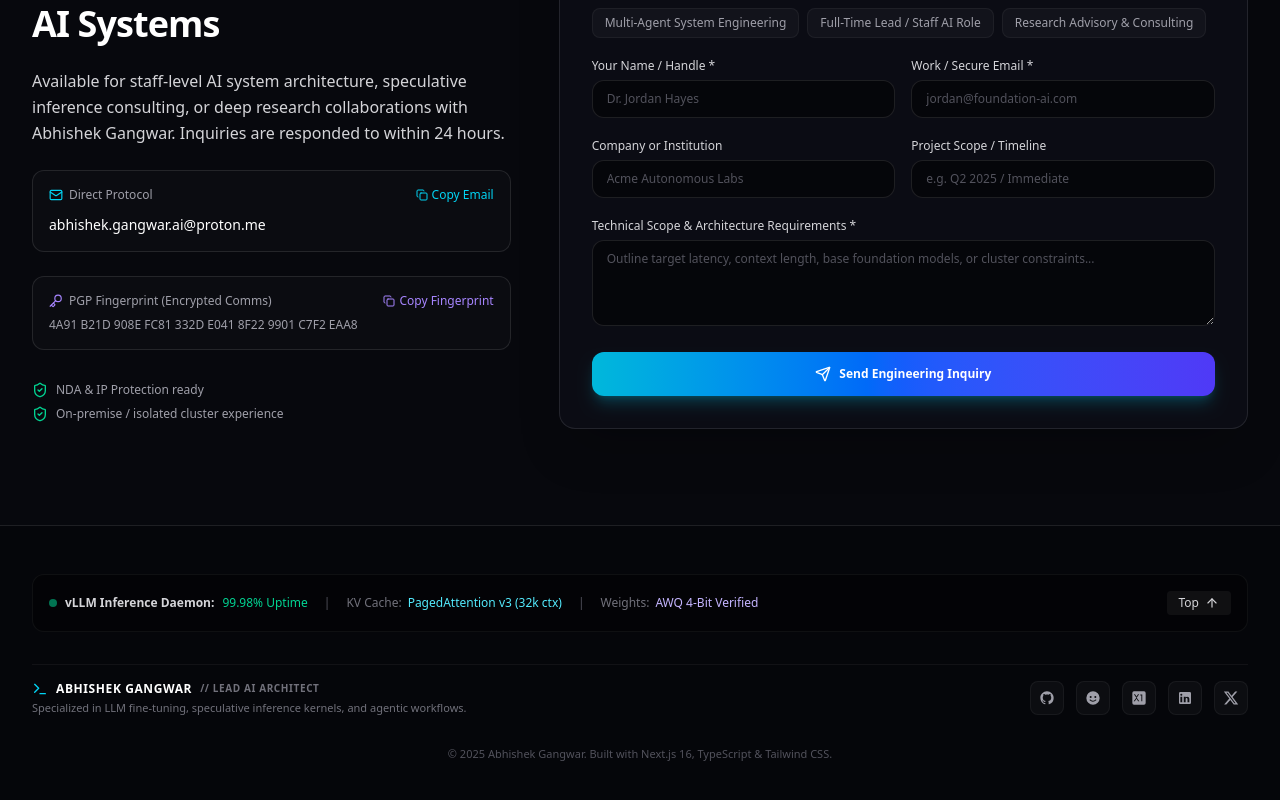
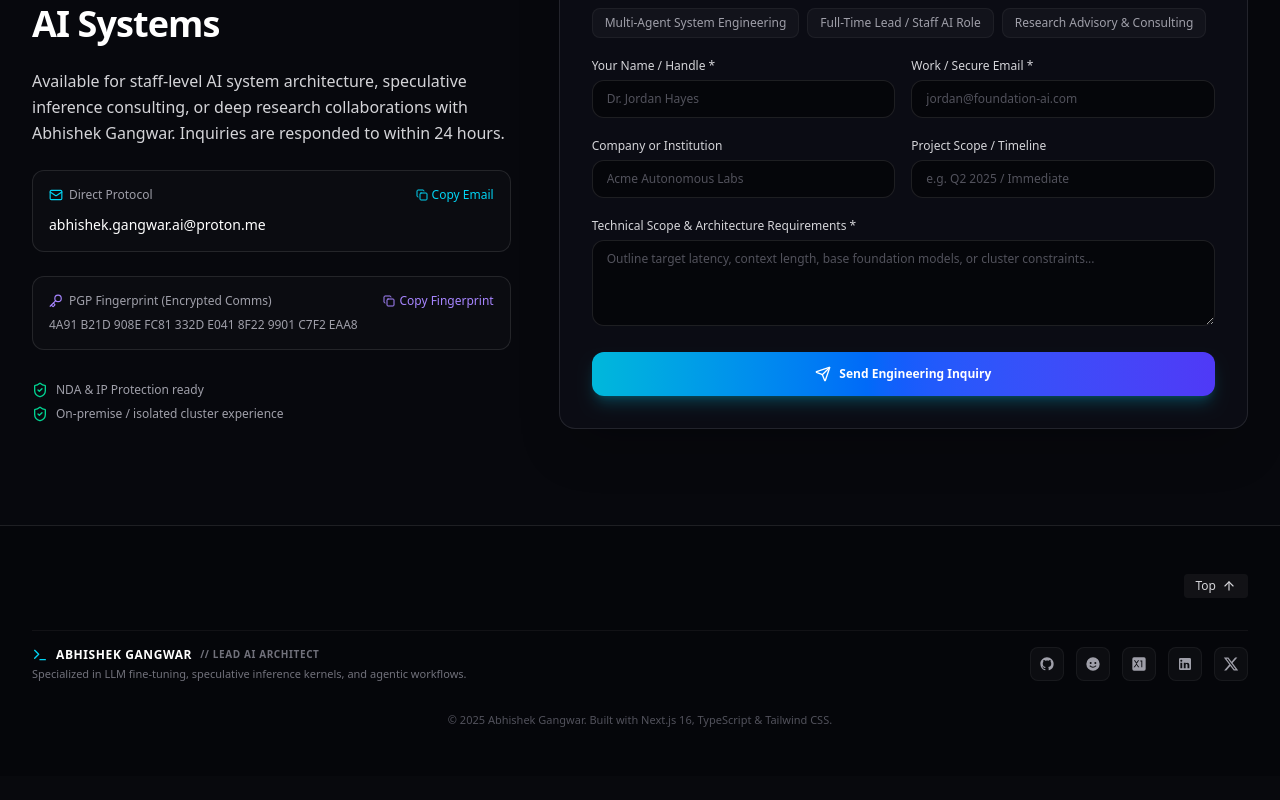
Before and after one commit to abhishek10001/xmanportfolio, a Next.js app: page / in a window 1280 px wide. Shown: the part 5423-6223 px from the top of the page. After the commit the page ends 6199 px from the top, so only its background shows below. Built offline with nearby package versions, Linux system fonts and the light colour scheme.

Commit message:
wip: Remove vLLM Inference Daemon stats bar section from Footer

```diff
--- a/src/components/Footer.tsx
+++ b/src/components/Footer.tsx
@@ -12,26 +12,8 @@ export function Footer() {
   return (
     <footer className="bg-[#05060a] border-t border-white/10 py-12 text-zinc-400 text-xs font-mono">
       <div className="max-w-7xl mx-auto px-4 sm:px-6 lg:px-8 space-y-8">
-        {/* Live Cluster Health HUD */}
-        <div className="p-4 rounded-xl bg-black/40 border border-white/5 flex flex-wrap items-center justify-between gap-4">
-          <div className="flex flex-wrap items-center gap-4">
-            <div className="flex items-center gap-2">
-              <span className="w-2 h-2 rounded-full bg-emerald-400 animate-pulse" />
-              <span className="text-zinc-300 font-semibold">vLLM Inference Daemon:</span>
-              <span className="text-emerald-400">99.98% Uptime</span>
-            </div>
-            <div className="hidden sm:inline-block text-zinc-600">|</div>
-            <div className="flex items-center gap-1.5">
-              <span className="text-zinc-500">KV Cache:</span>
-              <span className="text-cyan-300">PagedAttention v3 (32k ctx)</span>
-            </div>
-            <div className="hidden sm:inline-block text-zinc-600">|</div>
-            <div className="flex items-center gap-1.5">
-              <span className="text-zinc-500">Weights:</span>
-              <span className="text-violet-300">AWQ 4-Bit Verified</span>
-            </div>
-          </div>
-
+        {/* Top Scroll Button bar */}
+        <div className="flex justify-end">
           <button
             onClick={scrollToTop}
             className="flex items-center gap-1.5 px-3 py-1 rounded bg-white/5 hover:bg-white/10 text-zinc-300 transition-colors cursor-pointer"
```
